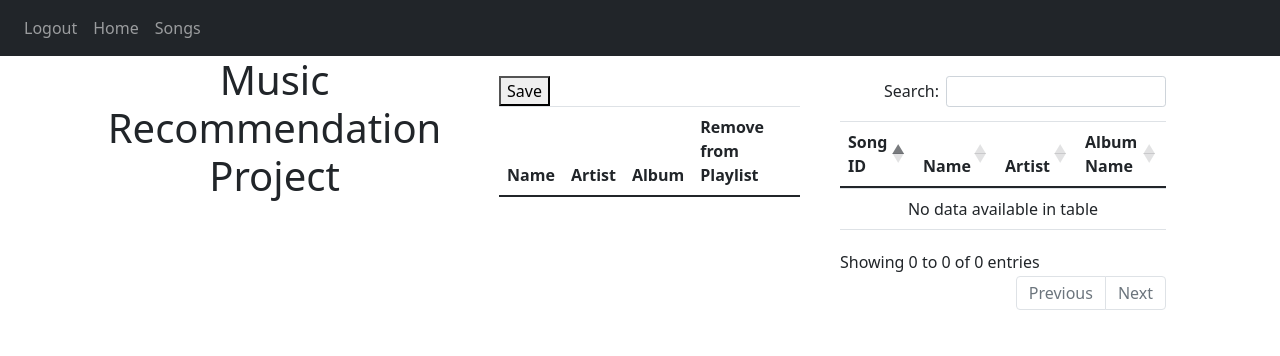
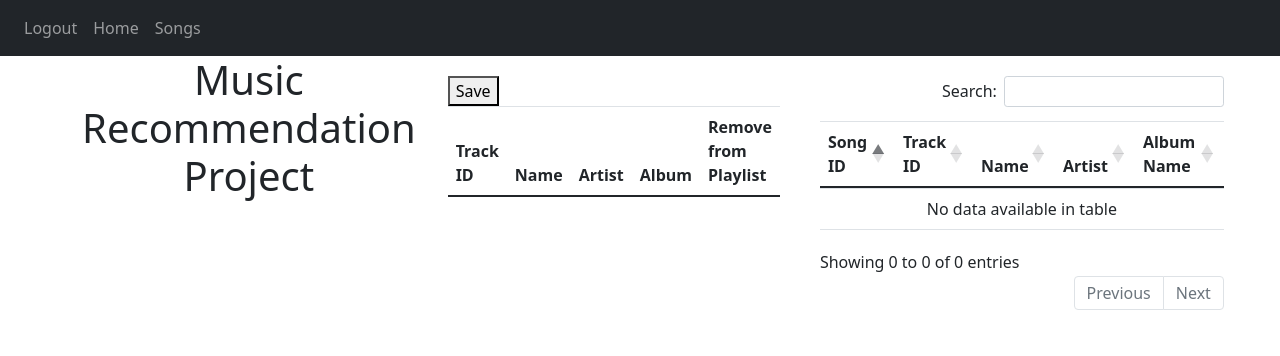
Before and after one commit to EricCallaway/Music_Recommendation_Application, a Flask app: page / in a window 1280 px wide. Shown: the top 356 px of the page. Run offline with Flask 2, Linux system fonts and the light colour scheme; the visitor is signed in with stand-in values (Sample User, id 1); data that the repository does not hold is empty; some libraries are stand-ins or nearby versions.

Commit message:
[ADD] Added track ID to the selected-songs table

```diff
--- a/website_v2/website_package/templates/home.html
+++ b/website_v2/website_package/templates/home.html
@@ -24,6 +24,7 @@
             <table id="selected-songs" name="selected-songs" class="table">
                 <thead>
                     <tr>
+                        <th>Track ID</th>
                         <th>Name</th>
                         <th>Artist</th>
                         <th>Album</th>
@@ -82,7 +83,7 @@
             serverSide: true,
             columns: [
                 {data: 'id'},
-                {data: 'track_id', visible: false},
+                {data: 'track_id', visible: true},
                 {data: 'track_name'},
                 {data: 'track_artist'},
                 {data: 'lyrics', visible: false},
@@ -122,9 +123,10 @@
         // Grab the table representing the users playlist, note it will be empty in the beginning
         var playlist = document.getElementById("selected-songs");
         var cells = row.getElementsByTagName("td");
-        var song_name = cells[1].textContent;
-        var song_artist = cells[2].textContent;
-        var album_name = cells[3].textContent;
+        var song_id = cells[1].textContent;
+        var song_name = cells[2].textContent;
+        var song_artist = cells[3].textContent;
+        var album_name = cells[4].textContent;
 
         // Check if the song has already been chosen by the user
         if (selected_songs.includes(song_name)){
@@ -141,14 +143,17 @@
 
         // Create a new row in the playlist table
         var newRow = document.createElement("tr");
+        var track_id = document.createElement("td");
         var track_name = document.createElement("td");
         var track_artist = document.createElement("td");
         var track_album_name = document.createElement("td");
 
+        track_id.textContent = song_id;
         track_name.textContent = song_name;
         track_artist.textContent = song_artist;
         track_album_name.textContent = album_name;
 
+        newRow.appendChild(track_id);
         newRow.appendChild(track_name);
         newRow.appendChild(track_artist);
         newRow.appendChild(track_album_name);
```
